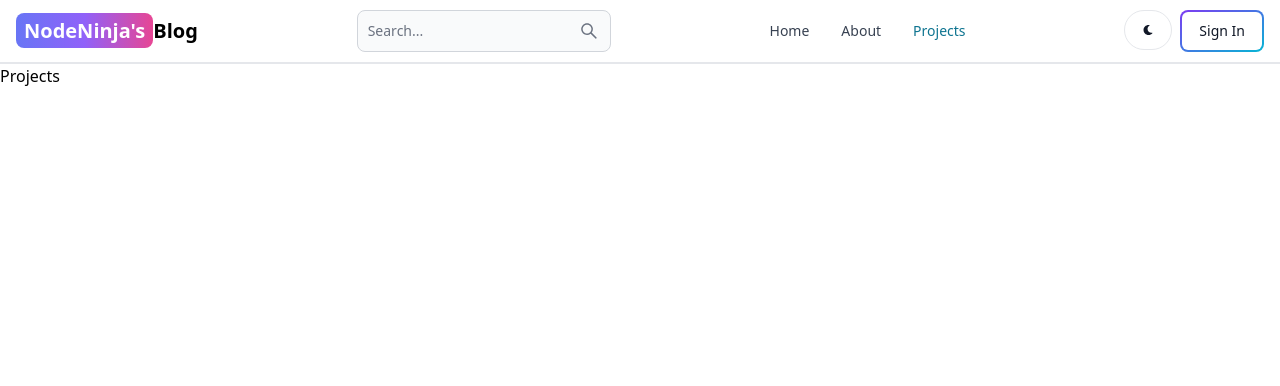
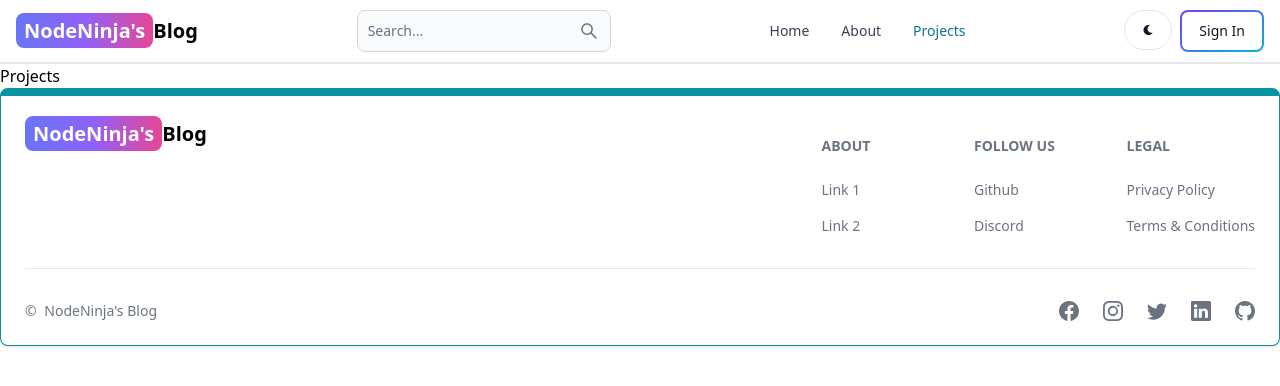
Before and after one commit to adii-1902/mern-blog, a React (Vite) app in the folder client/: page /projects in a window 1280 px wide. Shown: the top 386 px of the page. Built offline with nearby package versions, Linux system fonts and the light colour scheme.

Commit message:
create and add footer component

```diff
--- a/client/src/App.jsx
+++ b/client/src/App.jsx
@@ -8,6 +8,9 @@
 import SignUp from './pages/SignUp'
 import Dashboard from './pages/Dashboard'
 import Header from './components/Header'
+import Footer from './components/Footer'
+
+
 export default function App() {
   return (
     <BrowserRouter >
@@ -22,6 +25,7 @@
         <Route path="/dashboard" element={<Dashboard />}></Route>
         <Route path="/projects" element={<Projects />}></Route>
       </Routes>
+      <Footer />
     </BrowserRouter>
   )
 }
--- /dev/null
+++ b/client/src/components/Footer.jsx
@@ -0,0 +1,90 @@
+import { Footer } from "flowbite-react";
+import { Link } from "react-router-dom";
+import { BsFacebook, BsInstagram, BsTwitter, BsGithub, BsLinkedin } from 'react-icons/bs';
+
+export default function FooterComponent() {
+    return (
+        <Footer container className="border border-t-8 border-teal-500">
+            <div className="w-full max-w-7xl mx-auto">
+                <div className="grid w-full justify-between sm:flex md:grid-cols-1">
+                    <div className="">
+                        <Link
+                            to='/'
+                            className='self-center whitespace-nowrap text-lg sm:text-xl font-semibold dark:text-white'
+                        >
+                            <span className='px-2 py-1 bg-gradient-to-r from-indigo-500 via-purple-500 to-pink-500 rounded-lg text-white'>
+                                NodeNinja's
+                            </span>
+                            Blog
+                        </Link>
+                    </div>
+                    <div className="grid grid-cols-2 gap-8 mt-4 sm:grid-cols-3 sm:gap-6">
+                        <div>
+                            <Footer.Title title="About" />
+                            <Footer.LinkGroup col>
+                                <Footer.Link
+                                    href="#"
+                                    target="_blank"
+                                    rel="noopener noreferrer">
+                                    Link 1
+                                </Footer.Link>
+                                <Footer.Link
+                                    href="#"
+                                    target="_blank"
+                                    rel="noopener noreferrer">
+                                    Link 2
+                                </Footer.Link>
+                            </Footer.LinkGroup>
+                        </div>
+                        <div>
+                            <Footer.Title title="Follow Us" />
+                            <Footer.LinkGroup col>
+                                <Footer.Link
+                                    href="#"
+                                    target="_blank"
+                                    rel="noopener noreferrer">
+                                    Github
+                                </Footer.Link>
+                                <Footer.Link
+                                    href="#"
+                                    target="_blank"
+                                    rel="noopener noreferrer">
+                                    Discord
+                                </Footer.Link>
+                            </Footer.LinkGroup>
+                        </div>
+                        <div>
+                            <Footer.Title title="Legal" />
+                            <Footer.LinkGroup col>
+                                <Footer.Link
+                                    href="#"
+                                    target="_blank"
+                                    rel="noopener noreferrer">
+                                    Privacy Policy
+                                </Footer.Link>
+                                <Footer.Link
+                                    href="#"
+                                    target="_blank"
+                                    rel="noopener noreferrer">
+                                    Terms &amp; Conditions
+                                </Footer.Link>
+                            </Footer.LinkGroup>
+                        </div>
+                    </div>
+                </div>
+                <Footer.Divider />
+                <div className="w-full sm:flex sm:items-center sm:justify-between">
+                    <Footer.Copyright href="#" by="NodeNinja's Blog" year={new Date().getFullYear} />
+
+                    <div className="flex gap-6 sm:mt-0 mt-4 sm:justify-center">
+                        <Footer.Icon href="#" icon={BsFacebook} />
+                        <Footer.Icon href="#" icon={BsInstagram} />
+                        <Footer.Icon href="#" icon={BsTwitter} />
+                        <Footer.Icon href="#" icon={BsLinkedin} />
+                        <Footer.Icon href="#" icon={BsGithub} />
+                    </div>
+                </div>
+            </div>
+        </Footer>
+    )
+}
```
